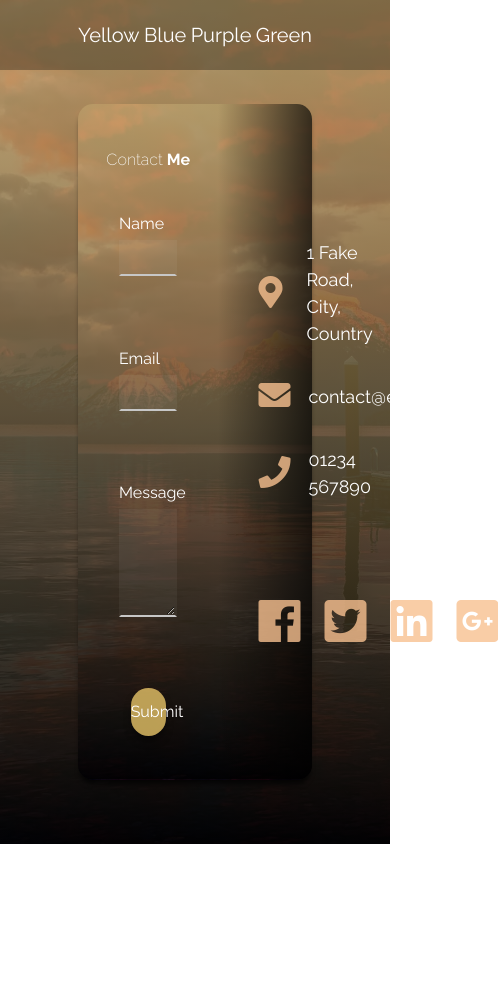
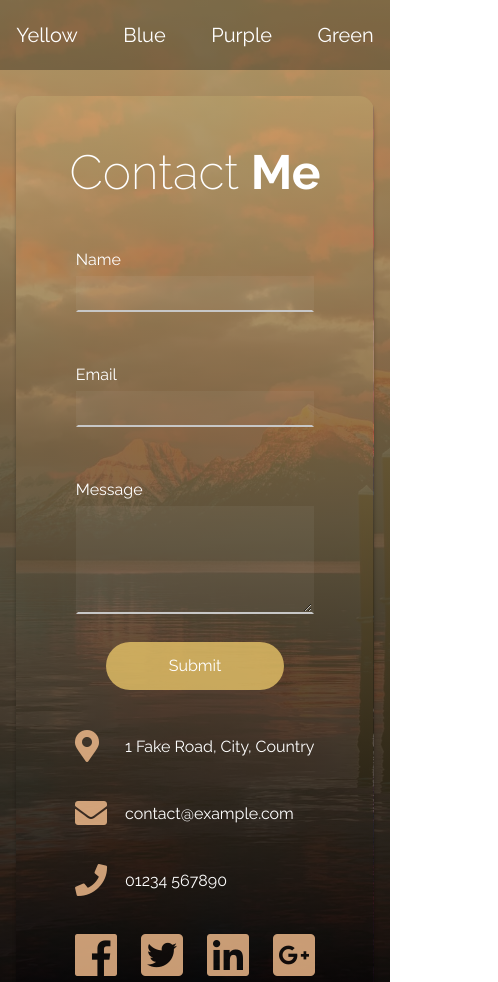
Before and after one commit to JsnSwny/contact-form, a website: page index.html in a window 390 px wide. Shown: the top 982 px of the page, 498 px wide, since content can reach past the window. Before the commit the page ends 844 px from the top, so only its background shows below. Drawn offline with Linux system fonts and the light colour scheme.

Commit message:
Made contact form responsive on mobile

```diff
--- a/index.html
+++ b/index.html
@@ -21,9 +21,9 @@
     </script>
   </head>
   <body>
-    <nav style="background-color: rgba(0,0,0,0.3);" class="fixed w-full">
+    <nav style="background-color: rgba(0,0,0,0.3);" class="fixed w-full top-0">
       <div
-        class="flex justify-between items-center w-3/5 mx-auto text-white font-normal py-5 text-xl"
+        class="flex justify-between items-center w-11/12 lg:w-3/5 mx-auto text-white font-normal py-5 text-xl"
       >
         <a
           onclick='changeColour("207, 175, 105, 0.85", "231, 195, 104, 0.8", "247, 193, 144, 0.8")'
@@ -47,10 +47,14 @@
         >
       </div>
     </nav>
-    <div class="contact-bg flex justify-center items-center">
-      <div style="height: 80%; border-radius: 15px;" class="contact-form">
-        <div class="w-3/5 flex flex-col justify-center items-center h-full">
-          <h1 class="font-bold md:text-5xl mb-2">
+    <div
+      style="height: 80%; border-radius: 15px;"
+      class="contact-form lg:w-4/5 xl:w-3/5"
+    >
+      <div
+        class="w-full lg:w-3/5 flex flex-col justify-center items-center h-full"
+      >
+        <h1 class="font-bold text-5xl mb-2">
           <span class="font-thin">Contact</span> Me
         </h1>
         <form
@@ -83,7 +87,7 @@
           </div>
           <button
             style="border-radius: 30px;"
-              class="contact-btn mt-8 py-3 w-3/12 focus:outline-none"
+            class="contact-btn mt-2 lg:mt-8 py-3 w-6/12 lg:w-3/12 focus:outline-none"
           >
             Submit
           </button>
@@ -94,30 +98,31 @@
         class="bg-white"
       ></div>
       <div class="info-bg">
-          <div style="height: 60%;" class="w-4/5 ml-10 relative">
+        <div
+          style="height: 60%;"
+          class="lg:w-4/5 lg:ml-10 lg:relative mx-auto lg-mx-0 mt-10 lg:mt-0"
+        >
           <div class="flex items-center">
             <span style="width: 50px;"
               ><i class="fas fa-map-marker-alt fa-2x mr-6 icon"></i
             ></span>
-              <h1 class="text-lg">1 Fake Road, City, Country</h1>
+            <h1 class="text-base xl:text-lg">1 Fake Road, City, Country</h1>
           </div>
           <div class="flex items-center mt-8">
             <span style="width: 50px;"
               ><i class="fas fa-envelope fa-2x mr-6 icon"></i
             ></span>
-              <h1 class="text-lg">contact@example.com</h1>
+            <h1 class="text-base xl:text-lg">contact@example.com</h1>
           </div>
           <div class="flex items-center mt-8">
             <span style="width: 50px;"
               ><i class="fas fa-phone fa-2x mr-6 icon"></i
             ></span>
-              <h1 class="text-lg">01234 567890</h1>
+            <h1 class="text-base xl:text-lg">01234 567890</h1>
           </div>
-            <div class="flex items-center mt-8 absolute bottom-0">
+          <div class="flex items-center mt-8 lg:absolute lg:bottom-0">
             <i class="fab fa-facebook fa-3x cursor-pointer icon"></i>
-              <i
-                class="fab fa-twitter-square fa-3x ml-6 cursor-pointer icon"
-              ></i>
+            <i class="fab fa-twitter-square fa-3x ml-6 cursor-pointer icon"></i>
             <i class="fab fa-linkedin fa-3x ml-6 cursor-pointer icon"></i>
             <i
               class="fab fa-google-plus-square fa-3x ml-6 cursor-pointer icon"
@@ -126,7 +131,6 @@
         </div>
       </div>
     </div>
-    </div>
 
     <script src="script.js"></script>
   </body>
--- a/script.js
+++ b/script.js
@@ -8,7 +8,7 @@ changeColour("207, 175, 105, 0.85", "231, 195, 104, 0.8", "247, 193, 144, 0.8");
 
 function changeColour(backgroundColour, btnColour, iconColour) {
   let icons = [...document.querySelectorAll(".icon")];
-  document.querySelector(".contact-bg").style.backgroundImage =
+  document.querySelector("body").style.backgroundImage =
     "linear-gradient(rgba(" +
     backgroundColour +
     '), rgba(0, 0, 0, 0.9)), url("images/landscape-2.jpeg")';
--- a/src/style.css
+++ b/src/style.css
@@ -6,24 +6,16 @@ body {
   font-family: "Raleway";
   margin: 0;
   padding: 0;
-}
-
-.contact-bg {
   background-size: cover;
   background-position: center center;
   background-repeat: no-repeat;
-  height: 100vh;
+  display: flex;
+  justify-content: center;
+  align-items: center;
 }
 
 .info-bg {
-  background-image: linear-gradient(
-    to right,
-    rgba(0, 0, 0, 0),
-    rgba(0, 0, 0, 0.7)
-  );
-  border-top-right-radius: 15px;
-  border-bottom-right-radius: 15px;
-  @apply w-2/5 h-full flex flex-col justify-center;
+  @apply w-full flex flex-col justify-center;
 }
 
 .contact-form {
@@ -33,11 +25,11 @@ body {
   -webkit-box-shadow: 0px 6px 5px -2px rgba(0, 0, 0, 0.68);
   -moz-box-shadow: 0px 6px 5px -2px rgba(0, 0, 0, 0.68);
   box-shadow: 0px 6px 5px -2px rgba(0, 0, 0, 0.68);
-  @apply mt-10 w-3/5 text-white flex;
+  @apply mt-24 w-11/12 text-white mb-10 pb-10 pt-10;
 }
 
 .form-control {
-  @apply flex flex-col justify-center w-5/12;
+  @apply flex flex-col justify-center w-8/12;
 }
 
 .form-control input,
@@ -82,4 +74,27 @@ body {
   box-shadow: 0px 6px 10px -3px rgba(0, 0, 0, 0.68);
 }
 
+/* Large (lg) */
+@media (min-width: 1024px) {
+  .contact-form {
+    @apply mt-10 text-white flex mb-0 pb-0 pt-0;
+  }
+  .info-bg {
+    background-image: linear-gradient(
+      to right,
+      rgba(0, 0, 0, 0),
+      rgba(0, 0, 0, 0.7)
+    );
+    border-top-right-radius: 15px;
+    border-bottom-right-radius: 15px;
+    @apply w-2/5 h-full;
+  }
+  .form-control {
+    @apply flex flex-col justify-center w-5/12;
+  }
+  body {
+    height: 100vh;
+  }
+}
+
 @tailwind utilities;
```
Also changed, not shown: style.css. Lines whose indentation alone changed are shown as unchanged.
